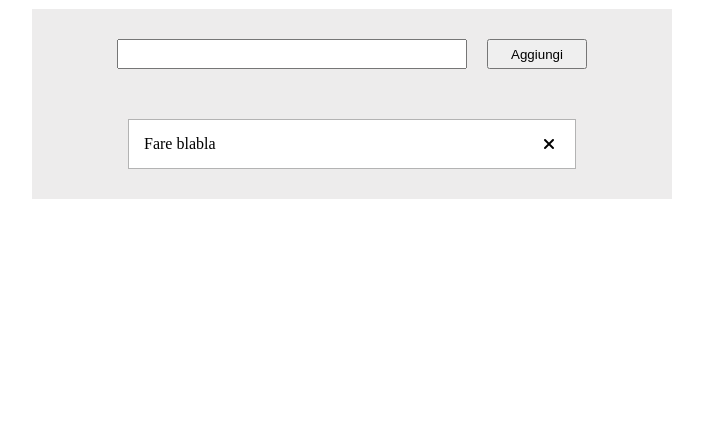
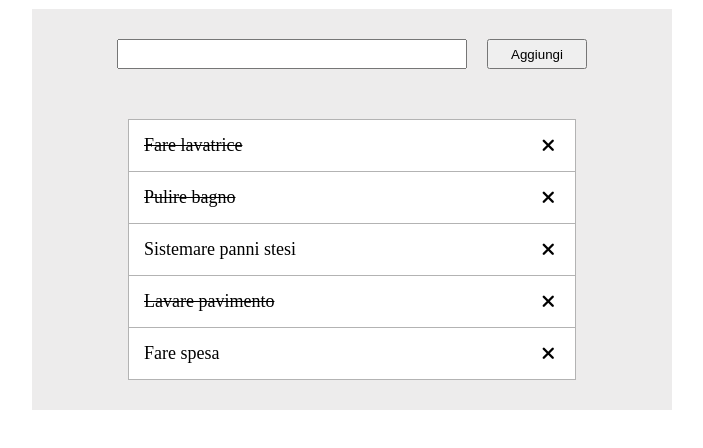
Before and after one commit to SimonaMartinucci/vue-todolist, a plain HTML site: page index.html in a window 1280 px wide. Shown: the part 88-536 px from the top of the page, without its empty margins (288-991 px from the left). Drawn offline with nearby package versions, Linux system fonts and the light colour scheme.

Commit message:
feat: add array + li + class 'line-through'

```diff
--- a/css/style.css
+++ b/css/style.css
@@ -56,6 +56,7 @@ header h1 {
     width: 70%;
     margin: 0 auto;
     background-color: white;
+    font-size: 18px;
 }
 
 .list-wrapper li {
@@ -77,3 +78,7 @@ header h1 {
     cursor: pointer;
     background-color: rgb(251, 250, 250);
 }
+
+.done {
+    text-decoration: line-through;
+}
--- a/index.html
+++ b/index.html
@@ -34,8 +34,8 @@
             <!-- parte lista -->
             <div class="list-wrapper">
                 <ul>
-                    <li>
-                        <span>Fare blabla</span>
+                    <li v-for="(task, index) in taskList">
+                        <span :class="task.done ? 'done' : ''">{{task.text}}</span>
                         <i class="fa-solid fa-xmark"></i>
                     </li>
                 </ul>
--- a/js/myscript.js
+++ b/js/myscript.js
@@ -3,7 +3,13 @@ const { createApp } = Vue;
 createApp({
     data() {
         return {
-
+            taskList: [
+                {text: "Fare lavatrice", done: true},
+                {text: "Pulire bagno", done: true},
+                {text: "Sistemare panni stesi", done: false},
+                {text: "Lavare pavimento", done: true},
+                {text: "Fare spesa", done: false}
+            ],
         }
     },
     methods: {
```
